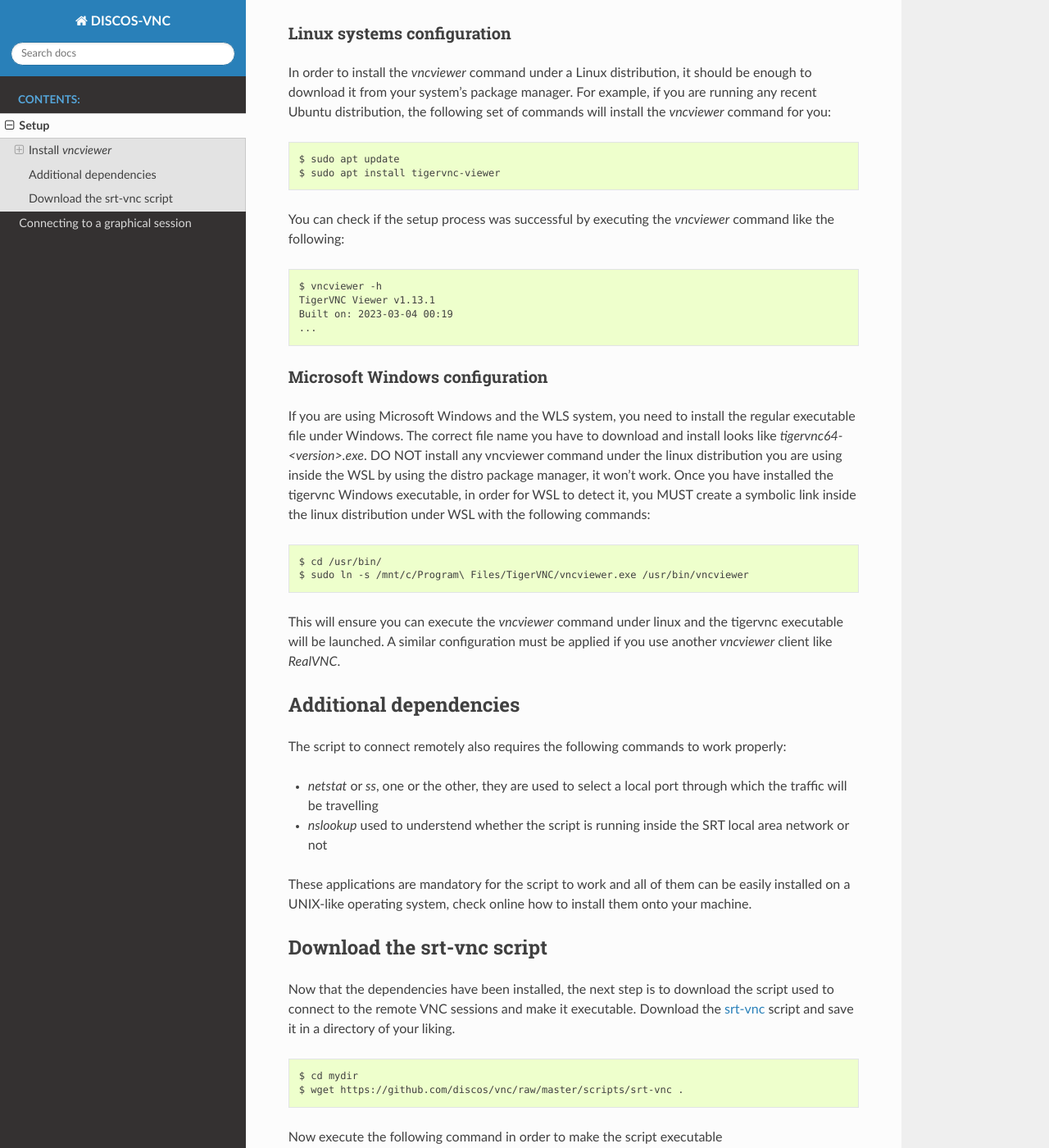
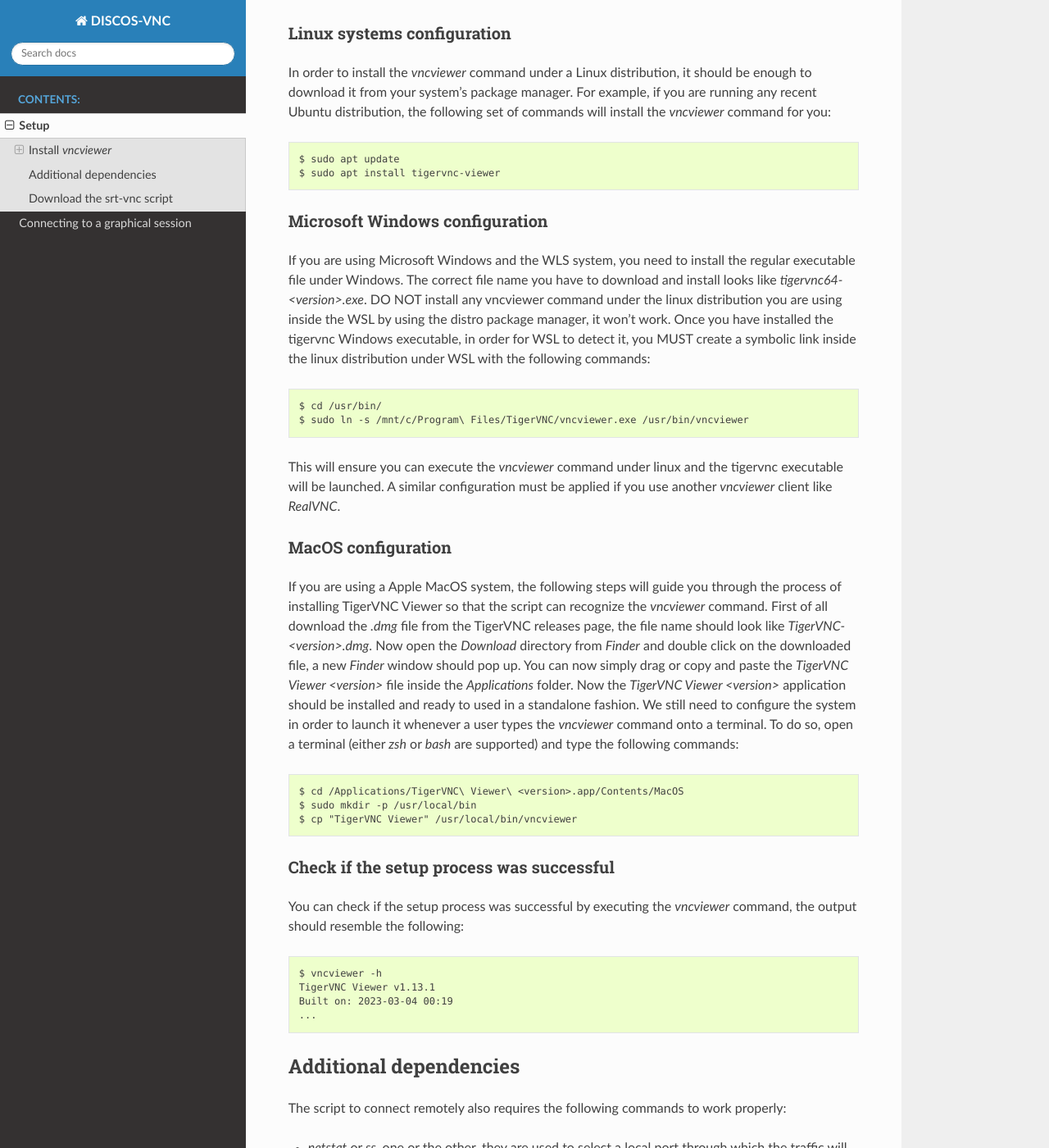
Before and after one commit to discos/vnc, a Sphinx documentation site: the page built from doc/contents/setup.rst, in a window 1280 px wide and 1400 px high, scrolled down 554 px. Shown: the whole window at 82% size. Built offline with Sphinx 7.4.7 and the Read the Docs theme 3.1.0, drawn with Linux system fonts in a browser that asks for light colours.

Commit message:
Added MacOS TigerVNC setup instructions

```diff
--- a/doc/contents/setup.rst
+++ b/doc/contents/setup.rst
@@ -36,16 +36,6 @@ set of commands will install the `vncviewer` command for you:
    $ sudo apt update
    $ sudo apt install tigervnc-viewer
 
-You can check if the setup process was successful by executing the `vncviewer`
-command like the following:
-
-.. code-block::
-
-   $ vncviewer -h
-   TigerVNC Viewer v1.13.1
-   Built on: 2023-03-04 00:19
-   ...
-
 Microsoft Windows configuration
 -------------------------------
 If you are using Microsoft Windows and the WLS system, you need to install
@@ -65,6 +55,40 @@ This will ensure you can execute the `vncviewer` command under linux and the
 tigervnc executable will be launched.
 A similar configuration must be applied if you use another `vncviewer` client
 like `RealVNC`.
+
+MacOS configuration
+-------------------
+If you are using a Apple MacOS system, the following steps will guide you
+through the process of installing TigerVNC Viewer so that the script can
+recognize the `vncviewer` command. First of all download the `.dmg` file from
+the TigerVNC releases page, the file name should look like `TigerVNC-<version>.dmg`.
+Now open the `Download` directory from `Finder` and double click on the
+downloaded file, a new `Finder` window should pop up. You can now simply drag
+or copy and paste the `TigerVNC Viewer <version>` file inside the `Applications`
+folder. Now the `TigerVNC Viewer <version>` application should be installed and
+ready to used in a standalone fashion. We still need to configure the system in
+order to launch it whenever a user types the `vncviewer` command onto a
+terminal. To do so, open a terminal (either `zsh` or `bash` are supported) and
+type the following commands:
+
+.. code-block::
+
+   $ cd /Applications/TigerVNC\ Viewer\ <version>.app/Contents/MacOS
+   $ sudo mkdir -p /usr/local/bin
+   $ cp "TigerVNC Viewer" /usr/local/bin/vncviewer
+
+
+Check if the setup process was successful
+-----------------------------------------
+You can check if the setup process was successful by executing the `vncviewer`
+command, the output should resemble the following:
+
+.. code-block::
+
+   $ vncviewer -h
+   TigerVNC Viewer v1.13.1
+   Built on: 2023-03-04 00:19
+   ...
 
 
 Additional dependencies
```
